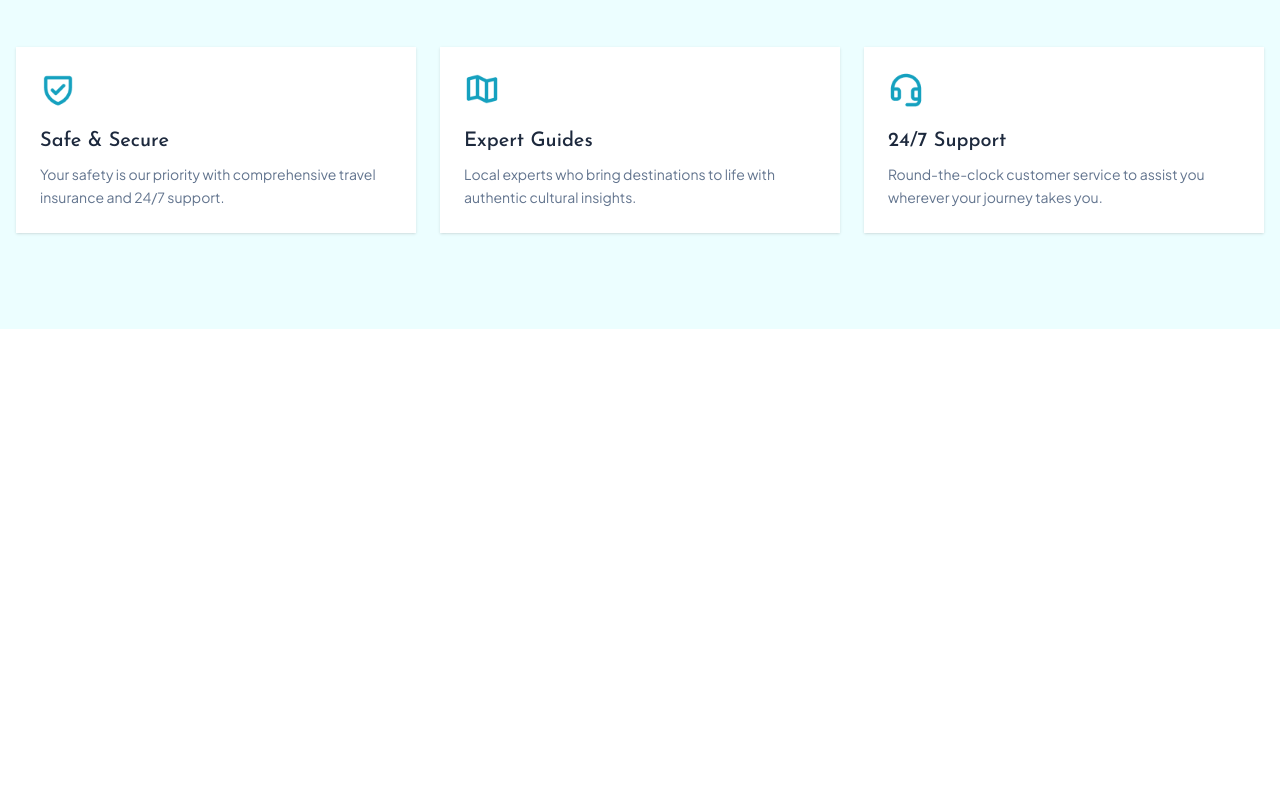
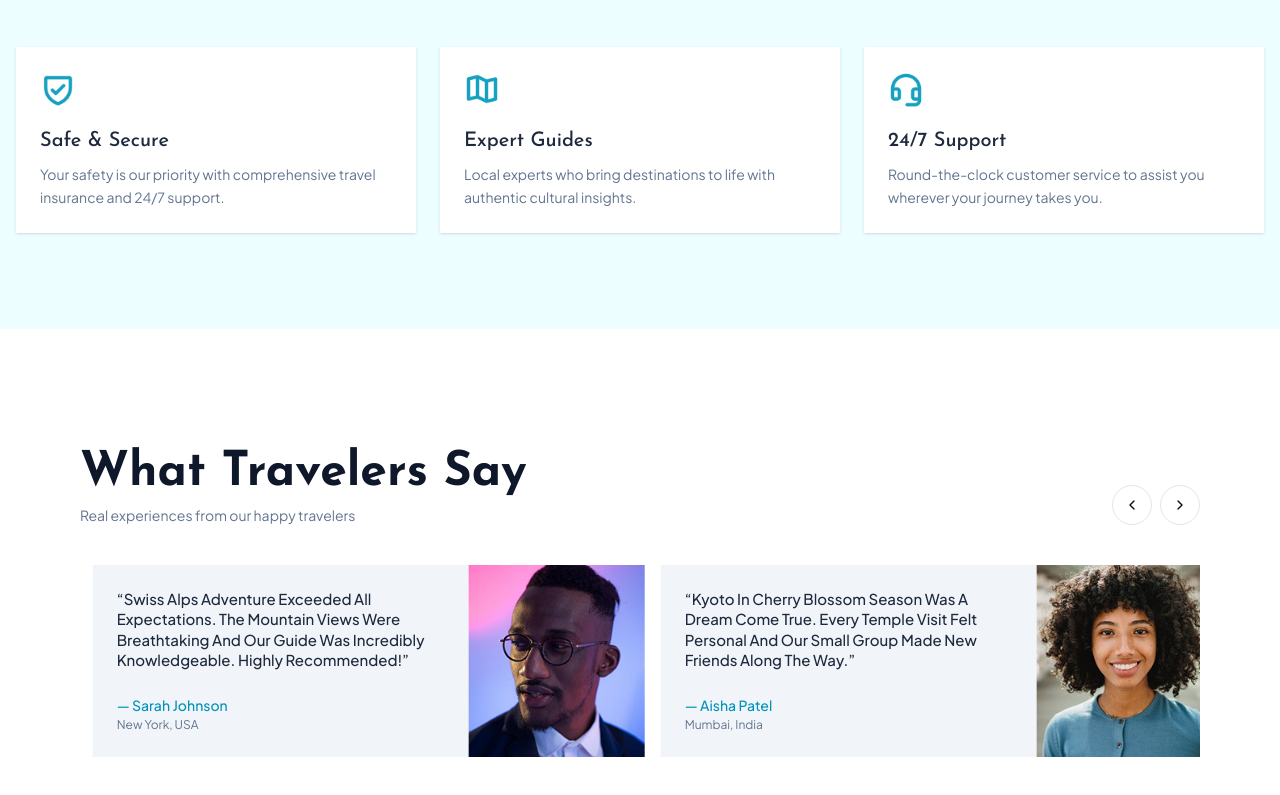
Before and after one commit to mrrakib5007/wanderlast-client, a Next.js app: page / in a window 1280 px wide. Shown: the part 977-1772 px from the top of the page. Before the commit the page ends 1306 px from the top, so only its background shows below. Built offline with nearby package versions, Linux system fonts and the light colour scheme.

Commit message:
What Travelers Say Section added

```diff
--- a/src/app/page.tsx
+++ b/src/app/page.tsx
@@ -1,11 +1,13 @@
 import { Banner } from "@/components/banner";
 import { WhyChooseUs } from "@/components/why-choose-us";
+import { Testimonials } from "@/components/testimonials";
 
 export default function Home() {
   return (
     <main className="flex min-h-svh flex-col">
       <Banner />
       <WhyChooseUs />
+      <Testimonials />
     </main>
   );
 }
--- /dev/null
+++ b/src/components/testimonials.tsx
@@ -0,0 +1,125 @@
+"use client";
+
+import { useEffect, useState } from "react";
+import Image from "next/image";
+import {
+  Carousel,
+  CarouselContent,
+  CarouselItem,
+  CarouselNext,
+  CarouselPrevious,
+  type CarouselApi,
+} from "@/components/ui/carousel";
+
+/* Testimonials config — add/edit items freely.
+   Photos live in /public */
+const testimonials = [
+  {
+    quote:
+      "The Bali Trip Was Absolutely Magical! Every Detail Was Perfectly Planned. The Resorts Were Luxurious And The Cultural Experiences Were Unforgettable.",
+    name: "Michael Chen",
+    location: "Shanghai",
+    photo: "/person1.png",
+  },
+  {
+    quote:
+      "Swiss Alps Adventure Exceeded All Expectations. The Mountain Views Were Breathtaking And Our Guide Was Incredibly Knowledgeable. Highly Recommended!",
+    name: "Sarah Johnson",
+    location: "New York, USA",
+    photo: "/person2.png",
+  },
+  {
+    quote:
+      "Kyoto In Cherry Blossom Season Was A Dream Come True. Every Temple Visit Felt Personal And Our Small Group Made New Friends Along The Way.",
+    name: "Aisha Patel",
+    location: "Mumbai, India",
+    photo: "/person1.png", // TODO: replace with a real traveler's photo
+  },
+  {
+    quote:
+      "The Santorini Sunset Cruise Was The Highlight Of Our Honeymoon. Flawless Bookings, Beautiful Hotels And Memories That Will Last A Lifetime.",
+    name: "David Okafor",
+    location: "Lagos, Nigeria",
+    photo: "/person2.png", // TODO: replace with a real traveler's photo
+  },
+] as const;
+
+export function Testimonials() {
+  const [api, setApi] = useState<CarouselApi | null>(null);
+  const [paused, setPaused] = useState(false);
+
+  // Auto-slide every 5s, infinite (loop: true handles wrapping)
+  useEffect(() => {
+    if (!api || paused) return;
+    const timer = setInterval(() => api.scrollNext(), 5000);
+    return () => clearInterval(timer);
+  }, [api, paused]);
+
+  return (
+    <section className="bg-white py-16 sm:py-20">
+      <div className="mx-auto max-w-6xl px-4">
+        {/* Carousel wraps the header (arrows need carousel context) */}
+        <Carousel
+          opts={{ align: "start", loop: true, duration: 30 }}
+          setApi={setApi}
+          onPointerEnter={() => setPaused(true)}
+          onPointerLeave={() => setPaused(false)}
+          className="mt-10"
+        >
+          {/* Stack heading and arrows on mobile */}
+          <div className="mb-10 flex flex-col items-start gap-4 sm:flex-row sm:items-end sm:justify-between sm:gap-4">
+            <div>
+              <h2 className="font-josefin text-3xl font-bold text-slate-900 sm:text-5xl">
+                What Travelers Say
+              </h2>
+              <p className="mt-2 text-sm text-slate-500">
+                Real experiences from our happy travelers
+              </p>
+            </div>
+            <div className="flex gap-2">
+              <CarouselPrevious className="static size-9 sm:size-10" />
+              <CarouselNext className="static size-9 sm:size-10" />
+            </div>
+          </div>
+
+          {/* Testimonial cards */}
+          <CarouselContent>
+            {testimonials.map((testimonial) => (
+              <CarouselItem
+                key={testimonial.name}
+                className="basis-full sm:basis-1/2"
+              >
+                <article className="flex h-full flex-col bg-slate-100 lg:flex-row-reverse">
+                  {/* Mobile/tab: square photo on TOP; lg: photo right.
+                      min-h guards against 0-height for the fill image */}
+                  <div className="relative aspect-square w-full shrink-0 lg:aspect-auto lg:w-44 lg:min-h-44">
+                    <Image
+                      src={testimonial.photo}
+                      alt={testimonial.name}
+                      fill
+                      sizes="(min-width: 1024px) 176px, 100vw"
+                      className="object-cover"
+                    />
+                  </div>
+                  <div className="flex flex-1 flex-col p-6">
+                    <p className="text-[15px] font-medium leading-snug text-slate-800">
+                      &ldquo;{testimonial.quote}&rdquo;
+                    </p>
+                    <div className="mt-auto pt-6">
+                      <p className="text-sm font-medium text-cyan-600">
+                        — {testimonial.name}
+                      </p>
+                      <p className="mt-0.5 text-xs text-slate-500">
+                        {testimonial.location}
+                      </p>
+                    </div>
+                  </div>
+                </article>
+              </CarouselItem>
+            ))}
+          </CarouselContent>
+        </Carousel>
+      </div>
+    </section>
+  );
+}
```
Also changed, not shown: 1 other file (tests, documents, lock files or other folders).
